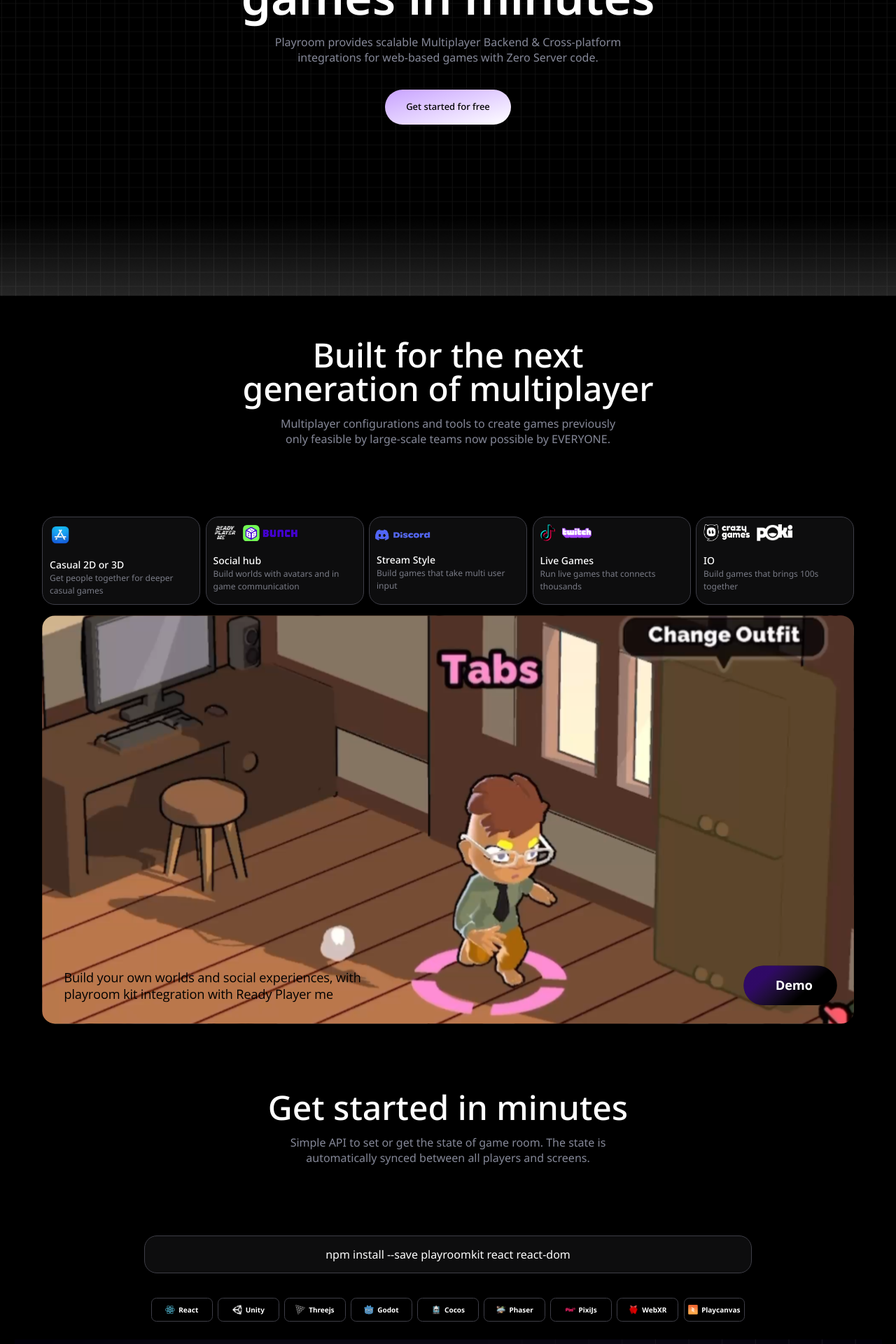
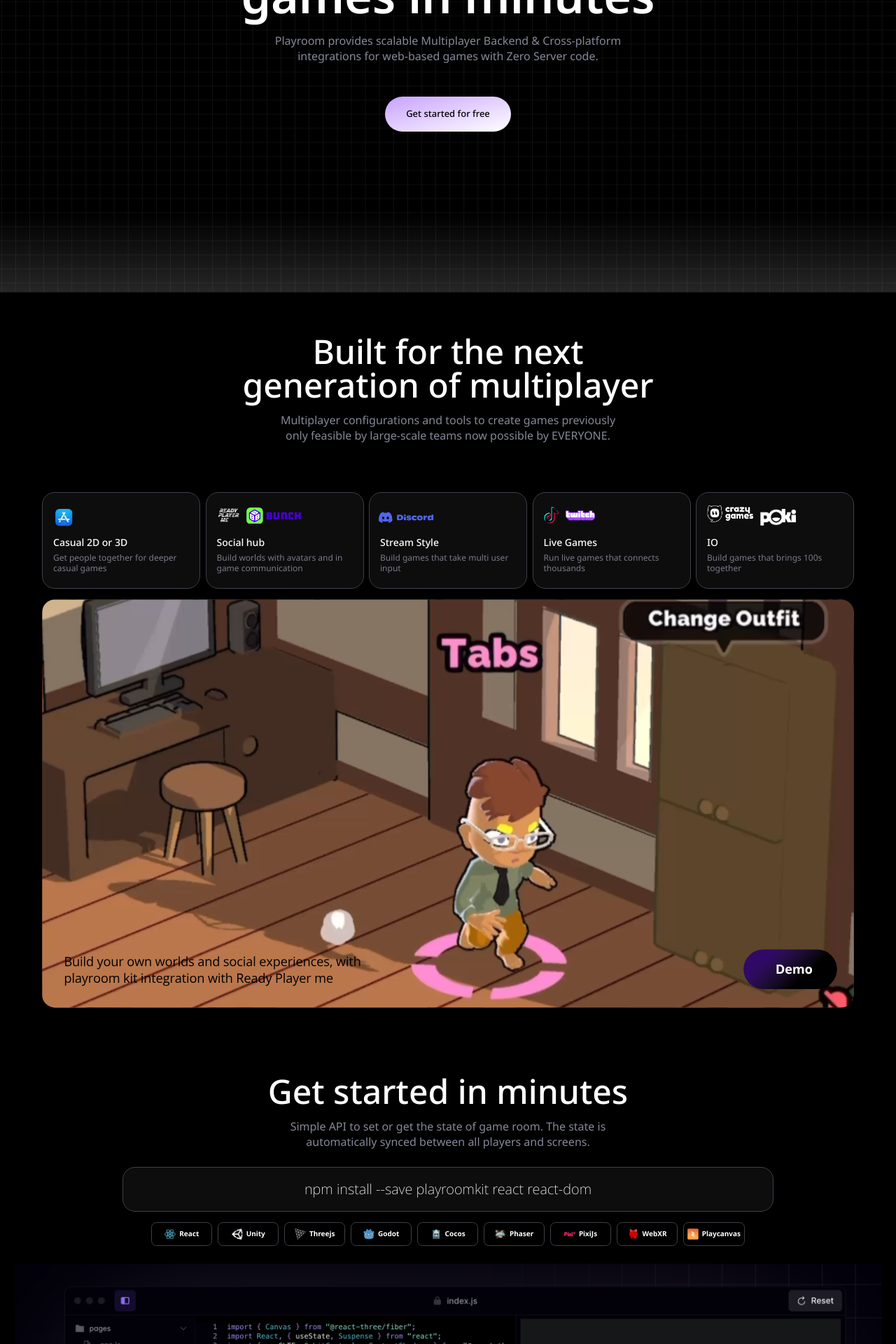
Before and after one commit to elghanbibadr/playroom, a React (Vite) app: page / in a window 1280 px wide. Shown: the part 360-2280 px from the top of the page at 70% size. Built offline with nearby package versions, Linux system fonts and the light colour scheme.

Commit message:
refactoring the save development section

```diff
--- a/index.html
+++ b/index.html
@@ -2,12 +2,12 @@
 <html lang="en">
   <head>
     <meta charset="UTF-8" />
-    <link rel="icon" type="image/svg+xml" href="/vite.svg" />
+    <link rel="icon" type="image/svg+xml" href="/src/assets/logoIcon.svg" />
     <meta name="viewport" content="width=device-width, initial-scale=1.0" />
     <link rel="preconnect" href="https://fonts.googleapis.com">
 <link rel="preconnect" href="https://fonts.gstatic.com" crossorigin>
 <link href="https://fonts.googleapis.com/css2?family=Noto+Sans:ital,wght@0,100..900;1,100..900&display=swap" rel="stylesheet">
-    <title>Vite + React</title>
+    <title>Playroom</title>
   </head>
   <body>
     <div id="root"></div>
--- a/src/componenets/Hero.jsx
+++ b/src/componenets/Hero.jsx
@@ -2,14 +2,14 @@
 import Button from "./ui/Button"
 const Hero = () => {
   return (
-    <div className='md:text-center md:mt-40  pb-20'>
+    <div className='md:text-center md:mt-40  pb-20 mb-[160px]'>
     <div>
         <div className='flex text-nowrap items-center border-[1px] p-2 md:py-1 md:px-12 rounded-full w-full mt-6 md:w-fit md:mx-auto justify-between  px-8 border-[#2D2D2D]'>
-        <p className='text-[1rem] font-normal md:mr-4 md:text-[1.2rem]'>Unity release with <span className="hidden md:inline-block">reset states</span> 0.1.0</p>
+        <p className='text-[1rem] font-normal md:mr-4 md:text-[1.2rem]'>Unity release with v <span className="hidden md:inline-block">reset states</span> 0.1.0</p>
         <span className='text-white  ml-4 md:mt-1 text-[1.1rem] hover:text-[#efefefc8] transition-colors duration-150  cursor-pointer font-semibold'>Read more</span>
         </div>
     </div>
-    <div className='mt-40 md:mt-12'>
+    <div className='mt-40 md:mt-12 p-5'>
       <h1>Build multiplayer <br className='hidden md:block' /> games in minutes</h1>
       <p className='mt-4 md:my-8'>
       Playroom provides scalable Multiplayer Backend & Cross-platform <br className='hidden md:block' /> integrations for web-based games with Zero Server code.
--- a/src/componenets/built-for-nextGeneration/BuiltForNextGeneration.jsx
+++ b/src/componenets/built-for-nextGeneration/BuiltForNextGeneration.jsx
@@ -10,12 +10,12 @@
     <div className=" lg:px-20">
       <div className="text-center mt-20">
         <h2>Built for the next <br className='hidden md:block' /> generation of multiplayer </h2>
-        <p className="my-6 md:mb-40">
+        <p className="my-6 w-[80%] md:w-auto mx-auto md:mb-28">
           Multiplayer configurations and tools to create games previously <br className='hidden md:block' /> only feasible by large-scale teams now possible by EVERYONE.
         </p>
       </div>
 
-      <div className="grid grid-cols-2  mx-auto place-content-center justify-center items-center content-center gap-3 md:grid-cols-5">
+      <div className="grid mt-10  grid-cols-2  mx-auto place-content-center justify-center items-center content-center gap-3 md:grid-cols-5">
         {data.map((item) => {
           return <BuiltForNextGenerationCard id={item.id} img1Src={item.img1Src} img2Src={item.img2Src} title={item.title} desc={item.desc} />
         })}
--- a/src/componenets/built-for-nextGeneration/BuiltForNextGenerationCard.jsx
+++ b/src/componenets/built-for-nextGeneration/BuiltForNextGenerationCard.jsx
@@ -4,13 +4,13 @@
 const BuiltForNextGenerationCard = ({id, img1Src,img2Src, title, desc }) => {
   console.log(id)
   return (
-    <Card className={`h-full w-full ${id === 4 ? "hidden md:block": ""}`}>
-      <div className='flex  mb-4 gap-4'>
-        <img className={`h-[24px] ${id === 1 ? "h-[30px]" : ""} ${id === 3  ? " h-[30px] ml-4  scale-150" : "mb-3"}`} src={img1Src} alt="" />
-        {img2Src &&  <img className='h-[24px] ' src={img2Src} alt="" />}
+    <Card className={`h-full py-6 px-4 w-full ${id === 4 ? "hidden md:block": ""} md:p-6 md:py-8`}>
+      <div className='flex  h-[30px]  mb-4 gap-4'>
+        <img className={`h-[24px] ${id === 1 ? "h-[30px]" : id === 5 ? "h-[20px] self-end" :""} ${id === 3  ? " h-[30px] ml-4  scale-150" : "mb-3"}`} src={img1Src} alt="" />
+        {img2Src &&  <img className={` h-[24px] ${id === 5 ? "h-[14px] self-center":''}`} src={img2Src} alt="" />}
         </div>
-      <h6 className="text-white font-medium text-[1.4rem]">{title}</h6>
-      <span className="text-[1.2rem] font-normal text-[#797B86]">{desc}</span>
+      <h6 className="text-white font-medium mb-2 text-[1.4rem]">{title}</h6>
+      <span className="small-text">{desc}</span>
     </Card>
   );
 }
--- a/src/componenets/get-started-in-minute/GetStarted.jsx
+++ b/src/componenets/get-started-in-minute/GetStarted.jsx
@@ -15,78 +15,41 @@
 import pixijsIcon from "../../assets/PixijsIcon.svg"
 import playcanvasIcon from "../../assets/playcanvasIcon.svg"
 
+const techCards = [
+  { icon: reactIcon, title: 'React' },
+  { icon: unityIcon, title: 'Unity' },
+  { icon: threejsIcon, title: 'Threejs' },
+  { icon: godotIcon, title: 'Godot' },
+  { icon: cocosIcon, title: 'Cocos' },
+  { icon: phaserIcon, title: 'Phaser' },
+  { icon: pixijsIcon, title: 'PixiJs' },
+  { icon: webxrIcon, title: 'WebXR' },
+  { icon: playcanvasIcon, title: 'Playcanvas' },
+];
+
 const GetStarted = () => {
   return (
     <Container>
 
     <div className='p-4'>
              <div className="text-center mt-20">
-                     <h2>Get started in minutes <br className='hidden md:block' />  </h2>
-                     <p className="my-6 md:mb-40">
+                     <h2>Get started in <br className='block md:hidden' />  minutes  </h2>
+                     <p className="my-6 md:mb-10">
                      Simple API to set or get the state of game room. The state is <br className='hidden md:block' /> automatically synced between all players and screens.        </p>
                    </div>
-                    <Card className="w-full text-center md:w-[70%] md:mx-auto md:py-6">
-                     <p className='text-white'>
+                    <Card className="w-full rounded-[16px] text-center md:w-[75%] md:mx-auto md:py-8">
+                     <p className='text-white sm:text-[1.4rem] font-extralight text-[1.2rem] md:text-[2rem]'>
                      npm install --save playroomkit react react-dom
                      </p>
                     </Card>
-                    <div className='mt-10 grid grid-cols-3 gap-3 p-4 md:flex md:justify-between  lg:w-[70%] lg:mx-auto '>
-                   {/* card */}
-                   <div className="h-[90px] border-[#3E3E47] border-[0.87px] md:h-[34px] w-full  md:px-1 md:py-1 flex items-center md:gap-2 rounded-xl justify-center">
-                <img className='md:h-[14px] md:w-[14px]' src={reactIcon} alt="react icon" />
-                <h6 className='text-white font-bold hidden md:block'>React </h6>
-                     </div>
-                     {/* card */}
-                   {/* card */}
-                   <div className="h-[90px] border-[#3E3E47] border-[0.87px] md:h-[34px] w-full  md:px-1 md:py-1 flex items-center md:gap-2 rounded-xl justify-center">
-                <img className='md:h-[14px] md:w-[14px]' src={unityIcon} alt="react icon" />
-                <h6 className='text-white font-bold hidden md:block'>Unity</h6>
-                     </div>
-                     {/* card */}
-                   {/* card */}
-                   <div className="h-[90px] border-[#3E3E47] border-[0.87px] md:h-[34px] w-full  md:px-1 md:py-1 flex items-center md:gap-2 rounded-xl justify-center">
-                <img className='md:h-[14px] md:w-[14px]' src={threejsIcon} alt="react icon" />
-                <h6 className='text-white font-bold hidden md:block'>Threejs</h6>
-                     </div>
-                     {/* card */}
-                   {/* card */}
-                   <div className="h-[90px] border-[#3E3E47] border-[0.87px] md:h-[34px] w-full  md:px-1 md:py-1 flex items-center md:gap-2 rounded-xl justify-center">
-                <img className='md:h-[14px] md:w-[14px]' src={godotIcon} alt="react icon" />
-                <h6 className='text-white font-bold hidden md:block'>Godot</h6>
-                     </div>
-                     {/* card */}
-                   {/* card */}
-                   <div className="h-[90px] border-[#3E3E47] border-[0.87px] md:h-[34px] w-full  md:px-1 md:py-1 flex items-center md:gap-2 rounded-xl justify-center">
-                <img className='md:h-[14px] md:w-[14px]' src={cocosIcon} alt="react icon" />
-                <h6 className='text-white font-bold hidden md:block'>Cocos </h6>
-                     </div>
-                     {/* card */}
-                   {/* card */}
-                   <div className="h-[90px] border-[#3E3E47] border-[0.87px] md:h-[34px] w-full  md:px-1 md:py-1 flex items-center md:gap-2 rounded-xl justify-center">
-                <img className='md:h-[14px] md:w-[14px]' src={phaserIcon} alt="react icon" />
-                <h6 className='text-white font-bold hidden md:block'>Phaser</h6>
-                     </div>
-                     {/* card */}
-                   {/* card */}
-                   <div className="h-[90px] border-[#3E3E47] border-[0.87px] md:h-[34px] w-full  md:px-1 md:py-1 flex items-center md:gap-2 rounded-xl justify-center">
-                <img className='md:h-[14px] md:w-[14px]' src={pixijsIcon} alt="react icon" />
-                <h6 className='text-white font-bold hidden md:block'>PixiJs</h6>
-                     </div>
-                     {/* card */}
-                   {/* card */}
-                   <div className="h-[90px] border-[#3E3E47] border-[0.87px] md:h-[34px] w-full  md:px-1 md:py-1 flex items-center md:gap-2 rounded-xl justify-center">
-                <img className='md:h-[14px] md:w-[14px]' src={webxrIcon} alt="react icon" />
-                <h6 className='text-white font-bold hidden md:block'>WebXR</h6>
-                     </div>
-                     {/* card */}
-                   {/* card */}
-                   <div className="h-[90px] border-[#3E3E47] border-[0.87px] md:h-[34px] w-full  md:px-1 md:py-1 flex items-center md:gap-2 rounded-xl justify-center">
-                <img className='md:h-[14px] md:w-[14px]' src={playcanvasIcon} alt="react icon" />
-                <h6 className='text-white font-bold hidden md:block'>Playcanvas</h6>
-                     </div>
-                     {/* card */}
-
-                    </div>
+                    <div className='mt-2 grid grid-cols-3 gap-3 p-4 md:flex md:justify-between  lg:w-[70%] lg:mx-auto '>
+      {techCards.map((card, index) => (
+        <div key={index} className="h-[90px] w-fit border-[#3E3E47] border-[0.87px] md:h-[34px] w-full md:min-w-fit md:w-full md:px-2 md:py-1 flex items-center md:gap-2 rounded-xl justify-center ">
+          <img className='md:h-[16px] md:w-[16px] ' src={card.icon} alt={`${card.title} icon`} />
+          <h6 className='text-white font-bold hidden md:block'>{card.title}</h6>
+        </div>
+      ))}
+    </div>
 
 
        {/* EDITOR */}
--- a/src/componenets/ui/Button.jsx
+++ b/src/componenets/ui/Button.jsx
@@ -5,7 +5,7 @@
     <motion.button
     whileHover={{ scale: 1.1 }}
     whileTap={{ scale: 0.9 }}
-    transition={{ type: "spring", stiffness: 400, damping: 17 }}className='box text-black mt-6 gradientBtn mb-[160px] rounded-full p-6 px-10 md:px-12 text-[1.2rem] md:text-[1.3rem] font-[500]'>{children}</motion.button>
+    transition={{ type: "spring", stiffness: 400, damping: 17 }}className='box text-black mt-6 gradientBtn  rounded-full p-6 px-10 md:px-12 text-[1.2rem] md:text-[1.3rem] font-[500]'>{children}</motion.button>
   )
 }
 
--- a/src/index.css
+++ b/src/index.css
@@ -30,11 +30,14 @@
     @apply text-[4.8rem] leading-[50px] tracking-[-1%] font-semibold lg:text-[6.8rem] lg:leading-[68px]
   }
 
-
+  .small-text{
+    @apply text-[1.2rem] leading-[13.5px] font-normal text-[#797B86]
+  }
 
   .gradientBtn {
     background: linear-gradient(to bottom right, #C8A2FF, white);
   }
+
 
 
   .featureMenu{
@@ -63,6 +66,8 @@
 }
 
 
+/* GENERAL STYLES */
+
 ul li{
   list-style: none !important;
 }
--- a/src/pages/Home.jsx
+++ b/src/pages/Home.jsx
@@ -15,7 +15,7 @@
 
  return (
     <>
-        <div className='p-10 heroWrraper z-10 relative'>
+        <div className='p-4 heroWrraper z-10 relative'>
           <Container>
             <Navbar/>
             <Hero/>
```
Also changed, not shown: src/componenets/save-dev/SaveDevelopment.jsx (+14 -13 lines), src/assets/poki1.svg (added).
